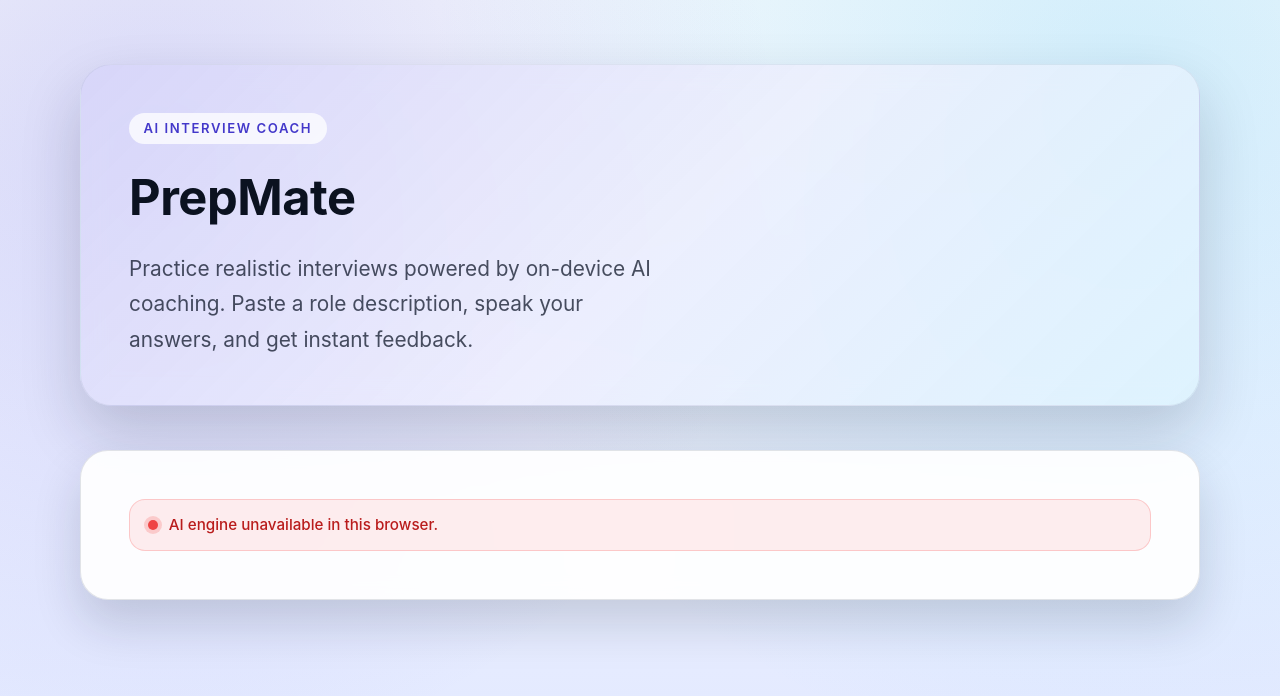
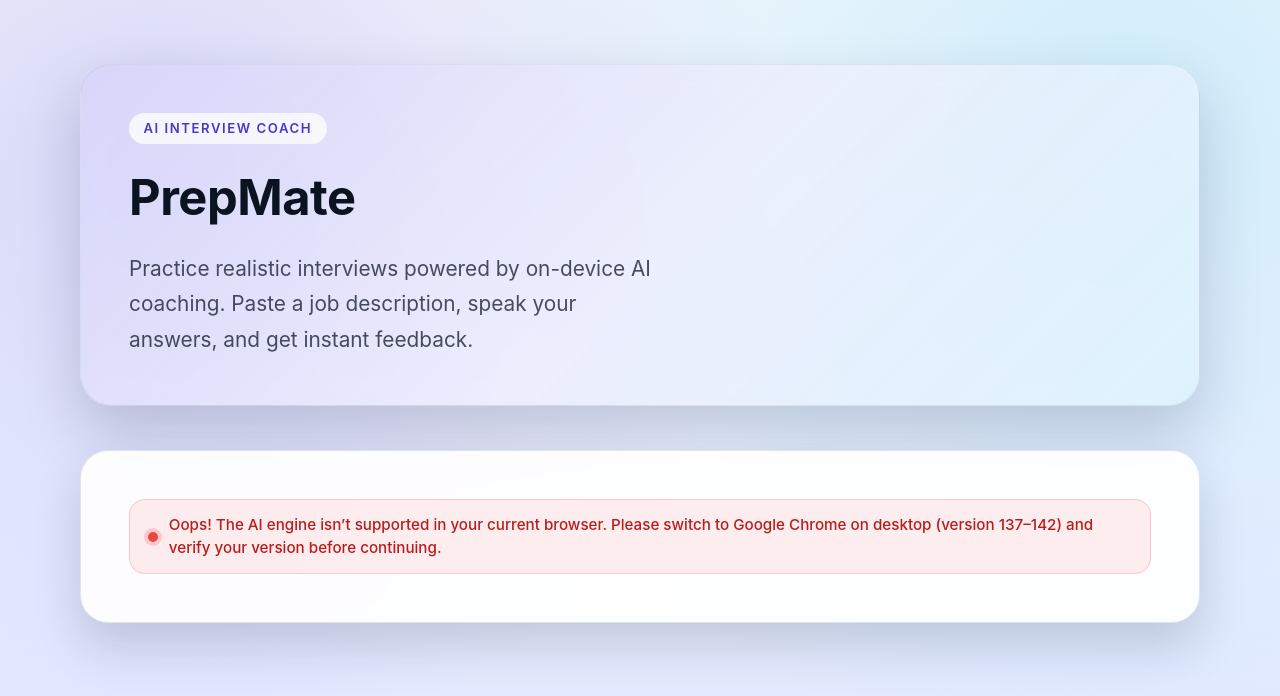
Before and after one commit to OfficialAnujMore/prep-mate, a React (Vite) app: page / in a window 1280 px wide. Shown: the top 696 px of the page. Built offline with nearby package versions, Linux system fonts and the light colour scheme.

Commit message:
Refactors default texts

```diff
--- a/src/components/SessionControls/SessionControls.tsx
+++ b/src/components/SessionControls/SessionControls.tsx
@@ -39,7 +39,7 @@ const SessionControlsComponent = ({
   disableStart,
   showEndButton,
   availability,
-  onStartDownload
+  onStartDownload,
 }: SessionControlsProps) => {
   const difficultyIndex = useMemo(
     () => Math.max(0, DIFFICULTY_LEVELS.indexOf(difficulty)),
@@ -116,7 +116,7 @@ const SessionControlsComponent = ({
             variant="secondary"
             onClick={onStartDownload}
           >
-            {"Prepare AI Engine"}
+            {COPY.sessionControls.prepareEngine}
           </Button>
         )}
         {showEndButton ? (
--- a/src/constants/copy.ts
+++ b/src/constants/copy.ts
@@ -2,7 +2,7 @@ export const COPY = {
   app: {
     title: "PrepMate",
     subtitle:
-      "Practice realistic interviews powered by on-device AI coaching. Paste a role description, speak your answers, and get instant feedback.",
+      "Practice realistic interviews powered by on-device AI coaching. Paste a job description, speak your answers, and get instant feedback.",
   },
   sessionControls: {
     nameLabel: "Your name",
@@ -15,6 +15,7 @@ export const COPY = {
     jobDescriptionHelper: "Your text stays on this device—nothing gets stored.",
     startInterview: "Start interview",
     endInterview: "End interview",
+    prepareEngine: "Prepare AI Engine",
   },
   activeInterview: {
     question: "Questions",
@@ -29,7 +30,7 @@ export const COPY = {
   },
   transcript: {
     title: "Captured transcript",
-    hint: "This transcription is ready to send to Gemini Nano for deep-dive analysis.",
+    hint: "This transcription is ready to send to Gemini Nano for analysis and feedback.",
   },
   qna: {
     title: "Interview Q&A",
@@ -51,7 +52,8 @@ export const COPY = {
       nameRequired: "Add your name to personalise your interview.",
       descriptionRequired: "Paste the job description to start voice capture.",
       paused: "Voice capture paused. Resume when you are ready.",
-      listening: "Listening — your answers will be transcribed for Gemini Nano.",
+      listening:
+        "Listening — your answers will be transcribed for Gemini Nano.",
       preparingMic: "Preparing microphone...",
       interviewEnded: "Interview ended. Start again when you're ready.",
       recordingAnswer: "Recording your answer...",
@@ -64,14 +66,16 @@ export const COPY = {
     },
     errors: {
       microphoneAccess: "Unable to access your microphone right now.",
-      speechSynthesisUnsupported: "Speech synthesis is not supported in this browser.",
+      speechSynthesisUnsupported:
+        "Speech synthesis is not supported in this browser.",
       playQuestion: "Unable to play the question audio.",
       startRecording: "Unable to start recording your answer.",
       restartRecording: "Unable to restart recording.",
       analyzeAnswers: "Unable to analyse your answers right now.",
       keywordsUnavailable: "Unable to generate keywords right now.",
       questionsUnavailable: "Unable to generate interview questions right now.",
-      jobDescriptionInvalid: "We couldn't recognise that job description. Try another one.",
+      jobDescriptionInvalid:
+        "We couldn't recognise that job description. Try another one.",
       noKeywordsFound: "No keywords found. Please refine the job description.",
       noQuestionsReturned: "No questions were returned. Try again later.",
     },
@@ -102,4 +106,13 @@ export const COPY = {
       noKeywordsReturned: "No keywords returned; skipping question generation.",
     },
   },
+  downloadManager: {
+    defaultLabel:
+      "Oops! The AI engine isn’t supported in your current browser. Please switch to Google Chrome on desktop (version 137–142) and verify your version before continuing.",
+    availableLabel: "AI engine ready",
+    downloadingLabel: "Downloading resources",
+    downloadableLabel: "Preparing AI engine…",
+    checkingLabel: "Checking AI engine…",
+    errorLabel: "We couldn't initialise the AI engine. Refresh to try again.",
+  },
 };
--- a/src/hooks/useDownloadManager.tsx
+++ b/src/hooks/useDownloadManager.tsx
@@ -1,4 +1,5 @@
 import { useEffect, useMemo, useState } from "react";
+import { COPY } from "../constants/copy";
 
 type WriterAvailability =
   | "checking"
@@ -17,7 +18,6 @@ const useDownloadManager = () => {
       setAvailability("unavailable");
       return;
     }
-    // availability() is async—wrap in IIFE
     (async () => {
       try {
         const a = await (self as any).Writer.availability();
@@ -31,38 +31,39 @@ const useDownloadManager = () => {
     })();
   }, []);
 
+  // TODO: Import the hardcoded label and tone from a constant file
   const writerStatus = useMemo(() => {
     console.log(`Writer status ${availability}`);
     switch (availability) {
       case "available":
         return {
-          label: "AI engine ready",
+          label: COPY.downloadManager.availableLabel,
           tone: "ready" as const,
         };
       case "downloading":
         return {
-          label: `Downloading resources`,
+          label: COPY.downloadManager.downloadingLabel,
           tone: "progress" as const,
         };
       case "downloadable":
         return {
-          label: "Preparing AI engine…",
+          label: COPY.downloadManager.downloadableLabel,
           tone: "progress" as const,
         };
       case "checking":
         return {
-          label: "Checking AI engine…",
+          label: COPY.downloadManager.checkingLabel,
           tone: "progress" as const,
         };
       case "error":
         return {
-          label: "We couldn't initialise the AI engine. Refresh to try again.",
+          label: COPY.downloadManager.errorLabel,
           tone: "warn" as const,
         };
       case "unavailable":
       default:
         return {
-          label: "AI engine unavailable in this browser.",
+          label: COPY.downloadManager.defaultLabel,
           tone: "warn" as const,
         };
     }
```
